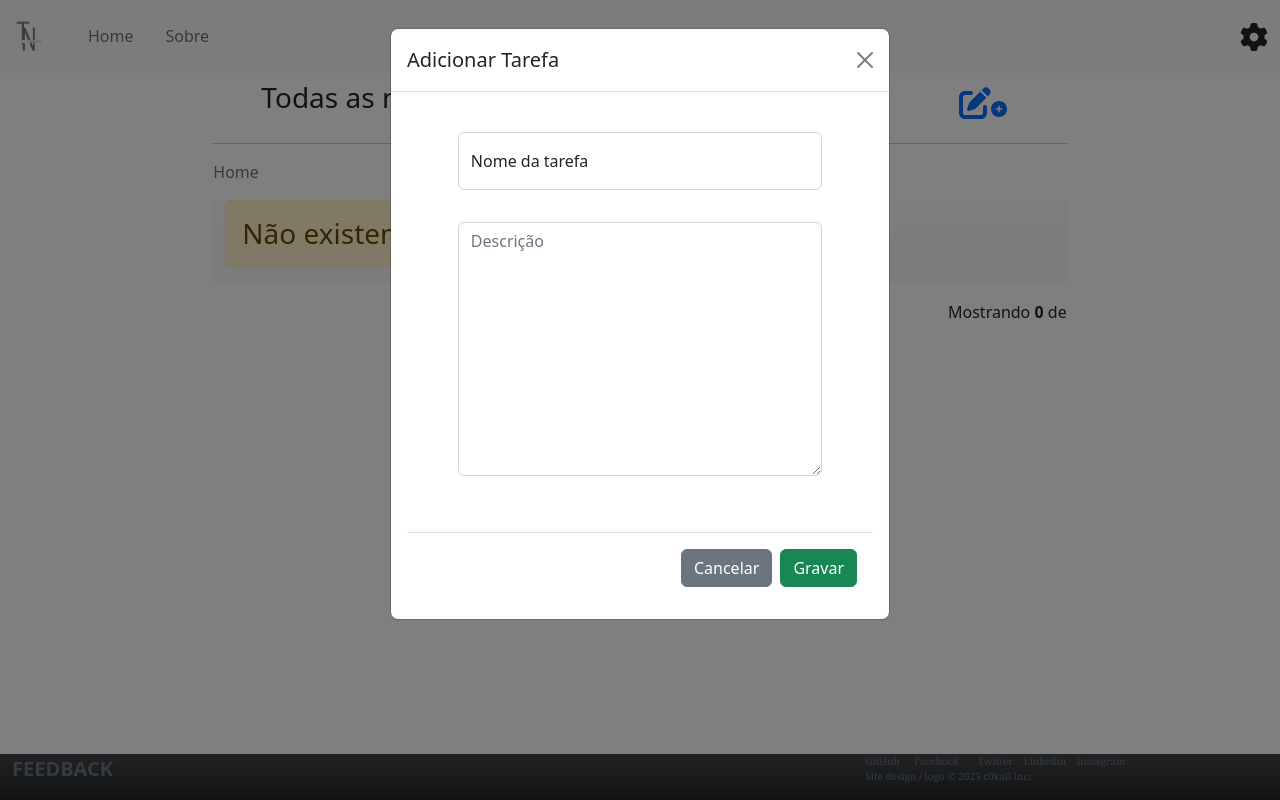
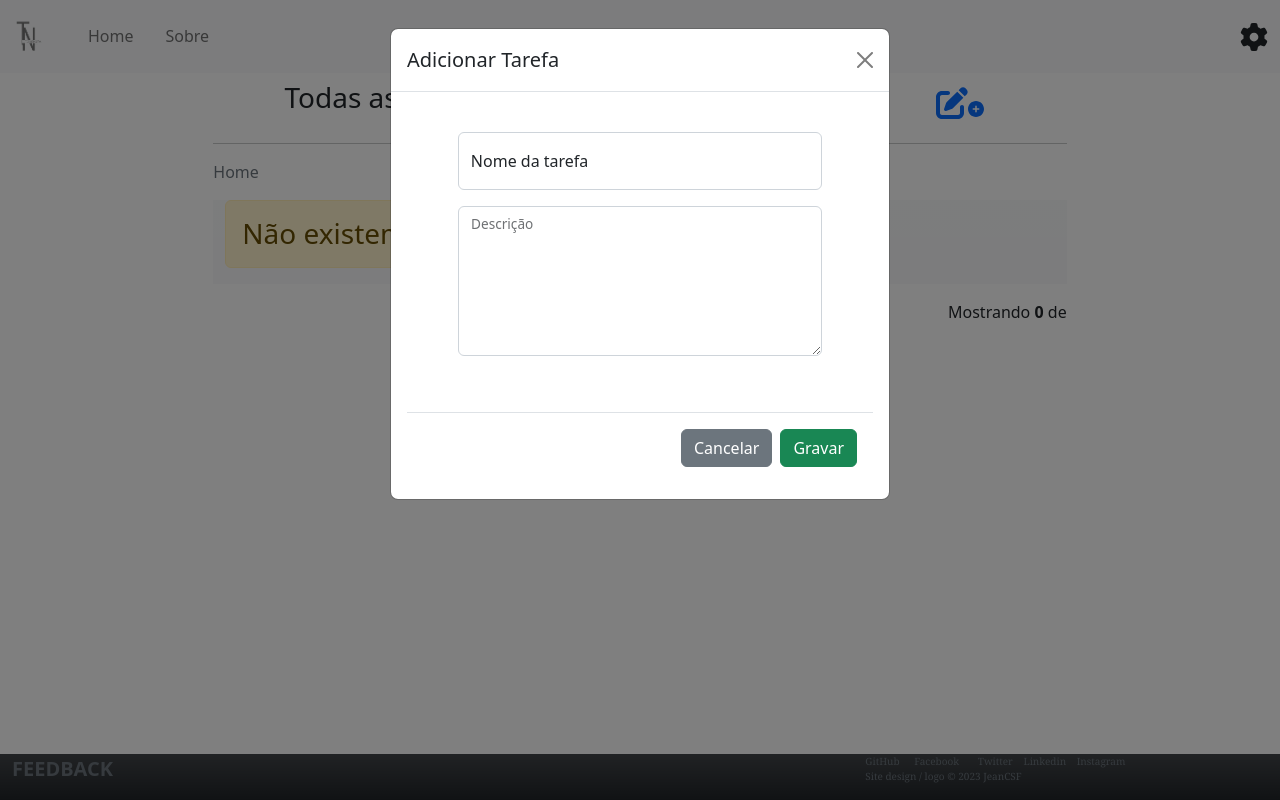
Before and after one commit to JeanCSF/todo, a CodeIgniter 4 app: the page made by app/Views/home.php in a window 1280 px wide, after a click on "Adicionar Tarefa". Run offline with PHP 8.4 and a stand-in for CodeIgniter, Linux system fonts and the light colour scheme; the template is opened without the code that fills it, so the values that code supplies are empty; some libraries are stand-ins or nearby versions.

Commit message:
fixing responsibility

```diff
--- a/app/Views/home.php
+++ b/app/Views/home.php
@@ -3,7 +3,7 @@
 <?= $this->section('section') ?>
 
 
-<div class="ms-5 me-5 d-flex justify-content-between">
+<div class="col-lg-10 offset-lg-1 col-md-auto offset-md-auto col-sm-auto offset-sm-auto d-flex justify-content-between">
     <h3>
         <?php if (isset($done)) : ?>
             Concluídas
--- a/app/Views/layouts/main_layout.php
+++ b/app/Views/layouts/main_layout.php
@@ -73,8 +73,9 @@
                                         <input type="text" placeholder="Nome da tarefa" name="job_name" id="job_name" value="" class="form-control" autofocus required>
                                         <label for="job_name">Nome da tarefa</label>
                                     </div>
-                                    <div class="row mb-3">
-                                        <textarea placeholder="Descrição" name="job_desc" id="job_desc" rows="10" value="" class="form-control mt-3" required></textarea>
+                                    <div class="row form-floating mb-3">
+                                        <textarea style="height: 150px;" name="job_desc" id="job_desc" value="" class="form-control" required></textarea>
+                                        <label for="job_desc">Descrição</label>
                                     </div>
                                     <input type="hidden" name="id_job" id="id_job" value="">
                                     <input type="hidden" id="editar" value="">
@@ -222,7 +223,7 @@
         </navbar>
     </header>
 
-    <section class="content col-8 offset-2">
+    <section class="content col-lg-8 offset-lg-2 col-md-auto offset-md-auto col-sm-auto offset-sm-auto">
         <?= $this->renderSection('section') ?>
     </section>
 
@@ -243,7 +244,9 @@
                     <a class="link-secondary" href="https://instagram.com/fookinselfish" target="_blank">Instagram</a>
                 </div>
                 <div>
-                    <p class="link-secondary">Site design / logo &copy; <?= date("Y") ?> c0ka0 Inc;</p>
+                    <p>
+                        <a class="link-secondary" href="http://jeancsf.github.io/portfolio" target="_blank" rel="noopener noreferrer"> Site design / logo &copy; <?= date("Y") ?> JeanCSF</a>
+                    </p>
                 </div>
             </div>
         </div>
@@ -311,8 +314,6 @@
         function fillModalPrivacy(id) {
             document.getElementById("privacy_id").setAttribute('value', id)
         }
-
-
     </script>
     <?= $this->renderSection("script"); ?>
 </body>
```
Also changed, not shown: app/Controllers/Logincontroller.php (+4 -4 lines), app/Controllers/Main.php (+4 -4 lines).
